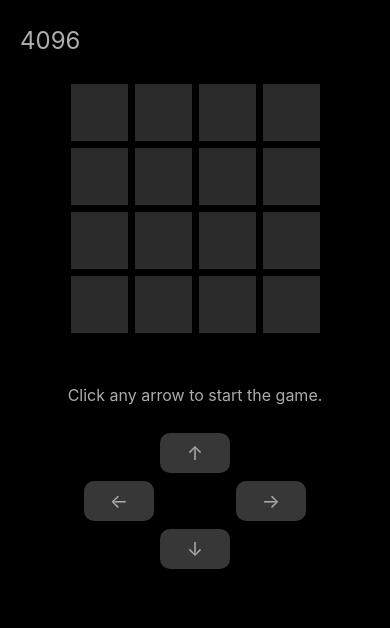
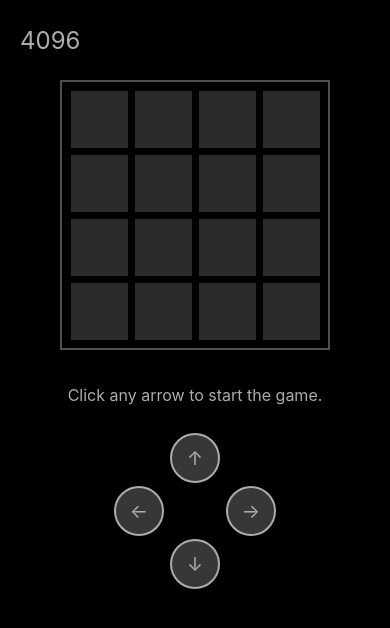
Before and after one commit to ChenWarren/game4096, a Next.js app: page / in a window 390 px wide. Shown: the top 628 px of the page. Built offline with nearby package versions, Linux system fonts and the light colour scheme.

Commit message:
style update

```diff
--- a/game/Game4096/index.tsx
+++ b/game/Game4096/index.tsx
@@ -142,7 +142,7 @@ const Game4096: NextPage = () => {
           :
           <div className='game-board'>
 
-
+            <div className='board-border'>
               { gameMatrix.map((row, r)=>(
                   <div key={r} className='row'>
                       {
@@ -162,6 +162,8 @@ const Game4096: NextPage = () => {
                   </div>
               ))
               }
+            </div>
+
           </div>
 
       }
@@ -182,7 +184,7 @@ const Game4096: NextPage = () => {
           </div>
           <div>
               <Arrow text = '&#x2191;' handler={upHandler}/>
-              <div style={{width: 70, height: 50}}></div>
+              <div style={{width: 50, height: 50}}></div>
               <Arrow text = '&#x2193;' handler={downHandler}/>
           </div>
           <div>
--- a/styles/globals.css
+++ b/styles/globals.css
@@ -51,8 +51,15 @@ a {
 
 }
 
+.board-border {
+  display: flex;
+  flex-direction: column;
+  padding: 5px;
+  border: solid 2px rgb(80, 80, 80);
+}
+
 .row {
-  width: 400px;
+  /* width: 400px; */
   /* height: 100px; */
   display: flex;
   flex-direction: row;
@@ -166,16 +173,23 @@ a {
 }
 
 .arrow {
-   width: 70px;
+   width: 50px;
    height: 50px;
    display: flex;
    justify-content: center;
    align-items: center;
    font-size: 1.5rem;
    background-color: rgb(55, 55, 55);
-   border-radius: 10px;
+   border: solid 2px;
+   border-radius: 25px;
    margin: 3px;
    cursor: pointer;
+}
+
+.arrow-panel {
+  width: 60px;
+  height: 60px;
+  background-color: rgb(28, 28, 28);
 }
 
 .game-over {
@@ -201,7 +215,7 @@ a {
     padding: 0 10px;
   }
   .row {
-    width: 370px;
+    /* width: 370px; */
     height: auto;
   }
   .cell {
@@ -213,7 +227,7 @@ a {
       margin-top: 0;
   }
   .arrow {
-    height: 40px;
+    /* height: 50px; */
     font-size: 1.2rem;
   }
   .notice {
```
